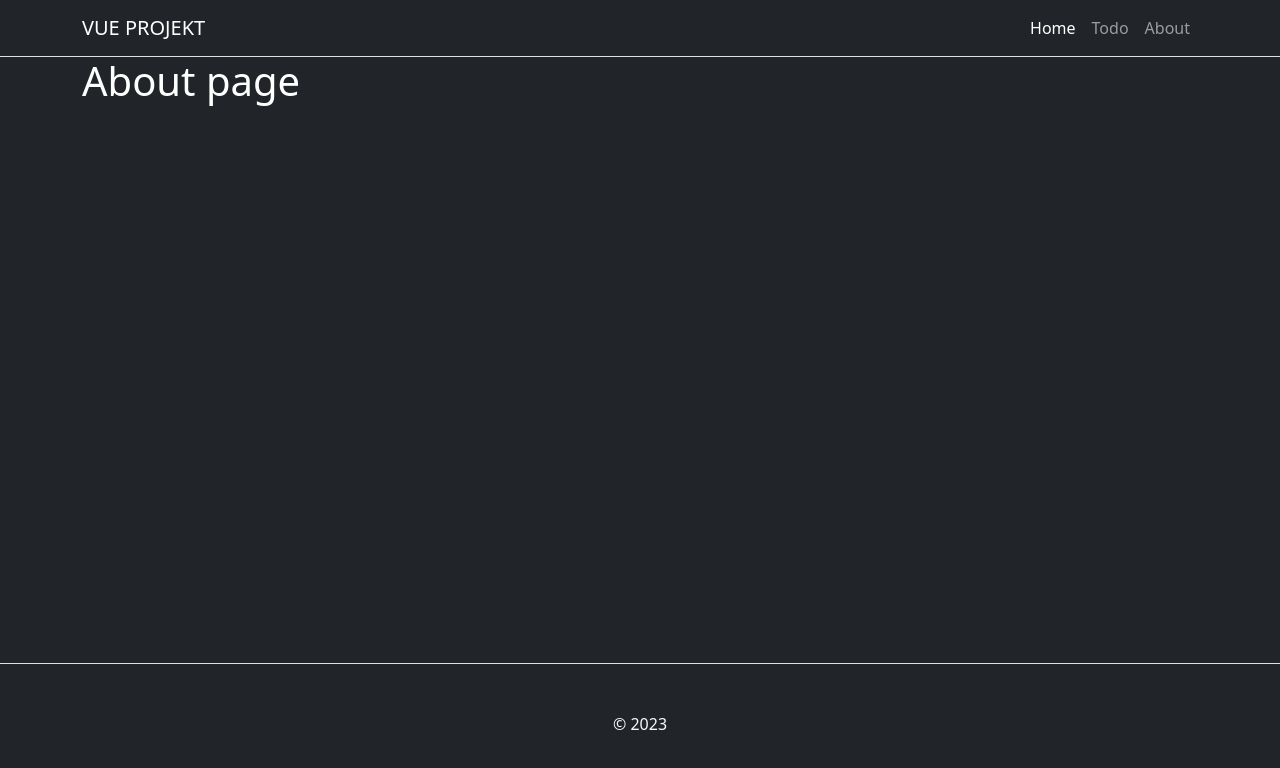
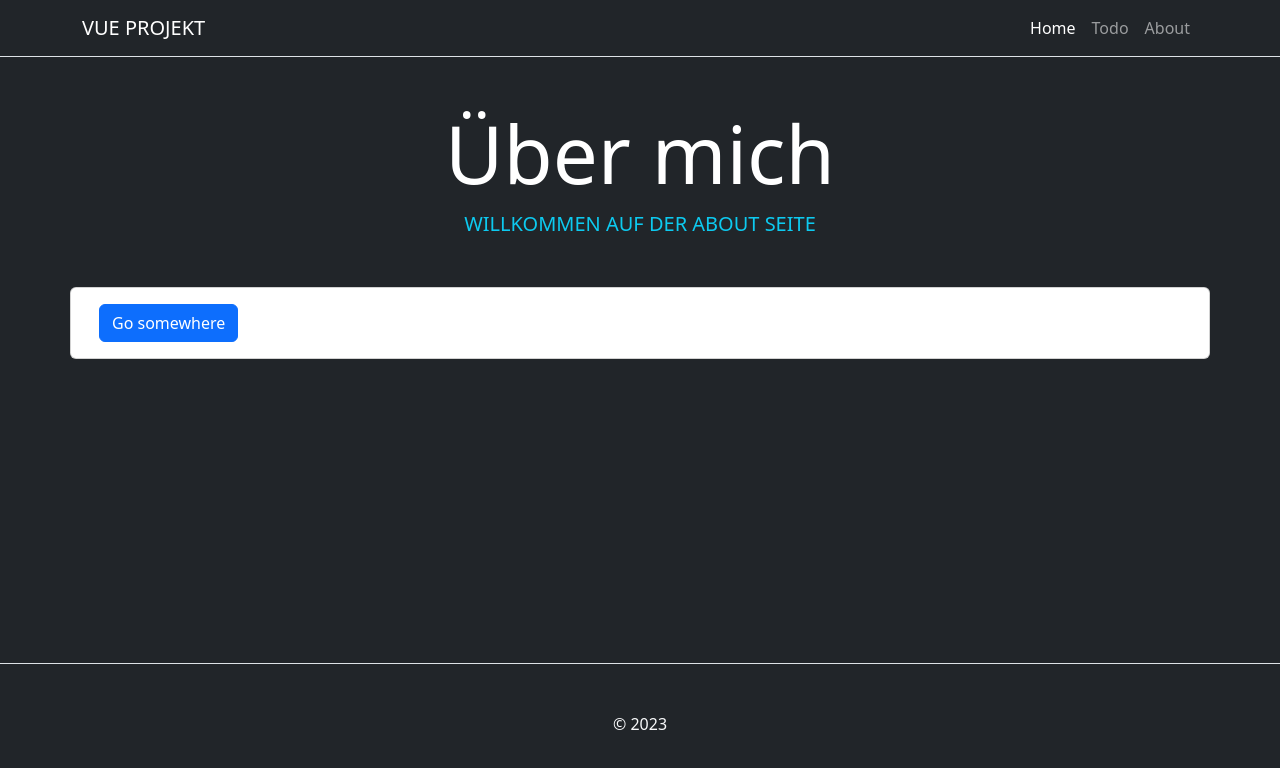
Before and after one commit to truejojo/vue-project, a Vue app: page /about in a window 1280 px wide. Shown: the top 768 px of the page. Built offline with nearby package versions, Linux system fonts and the light colour scheme; no server answers.

Commit message:
start with fake api

```diff
--- a/src/views/AboutView.vue
+++ b/src/views/AboutView.vue
@@ -1,3 +1,38 @@
+<script setup>
+import { ref, onMounted } from 'vue'
+import HeaderView from '../components/common/HeaderView.vue'
+
+// const photos = ref([])
+const data = ref([])
+
+onMounted(() => {
+  const fetchData = async (url) => {
+    const response = await fetch(url)
+    data.value = await response.json()
+    console.log(data.value.photo)
+    console.log(data.value.photo.title)
+  }
+
+  const URL = 'https://api.slingacademy.com/v1/sample-data/photos/1'
+  fetchData(URL)
+})
+</script>
+
 <template>
-  <h1>About page</h1>
+  <div>
+    <HeaderView title="Über mich" class="text-center">
+      <template #subTitle>Willkommen auf der About Seite</template>
+    </HeaderView>
+
+    <section class="row">
+      <!-- <p v-if="isLoading">Loading...</p> -->
+      <div class="posts"></div>
+      <div class="card">
+        <div class="card-body">
+          <a href="#" class="btn btn-primary">Go somewhere</a>
+        </div>
+      </div>
+      <!-- <p v-if="error">Opssss, da ist was schief gelaufen...</p> -->
+    </section>
+  </div>
 </template>
```
Also changed, not shown: src/components/composables/useFetch.js (added, +26 -0 lines).
